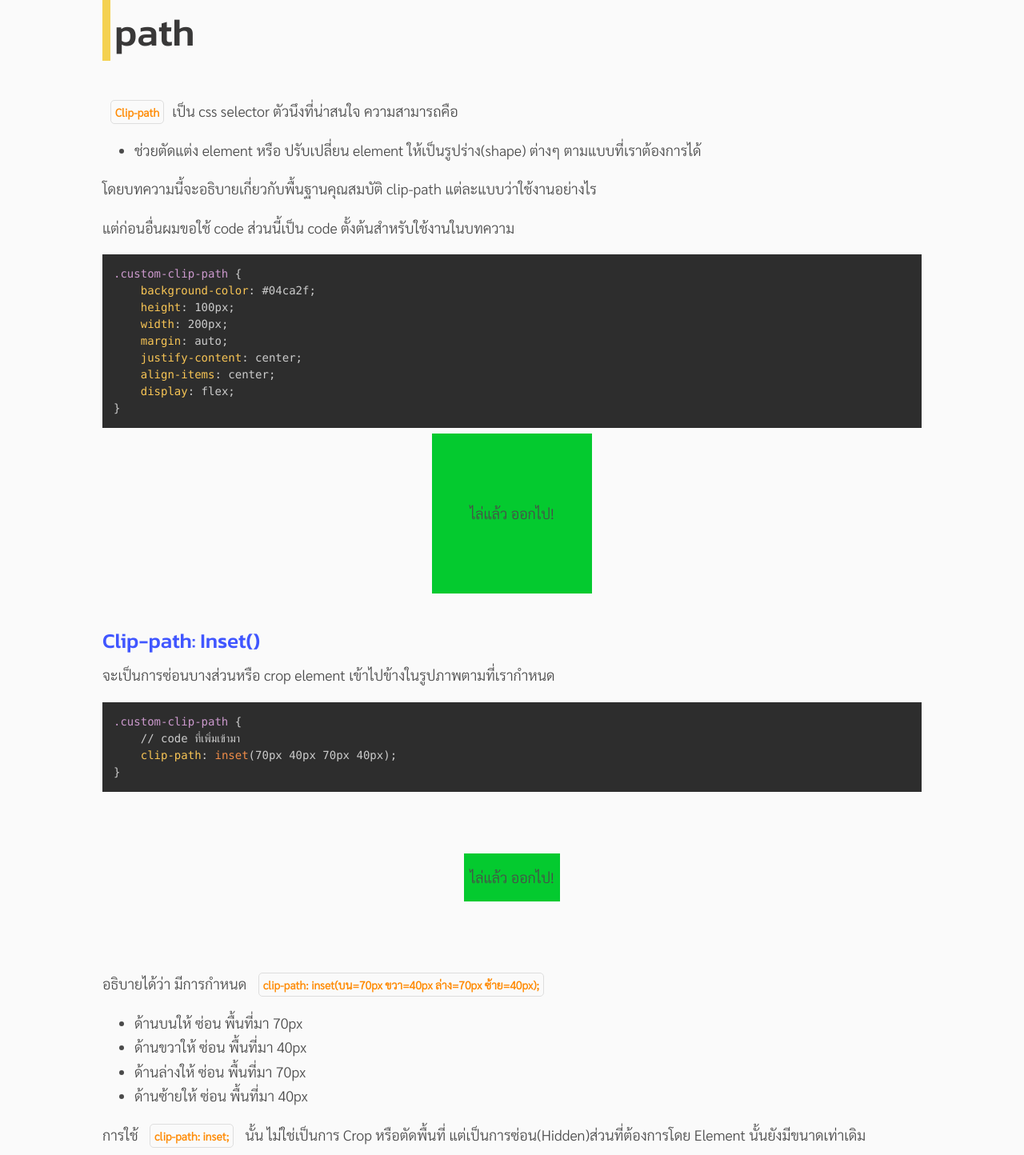
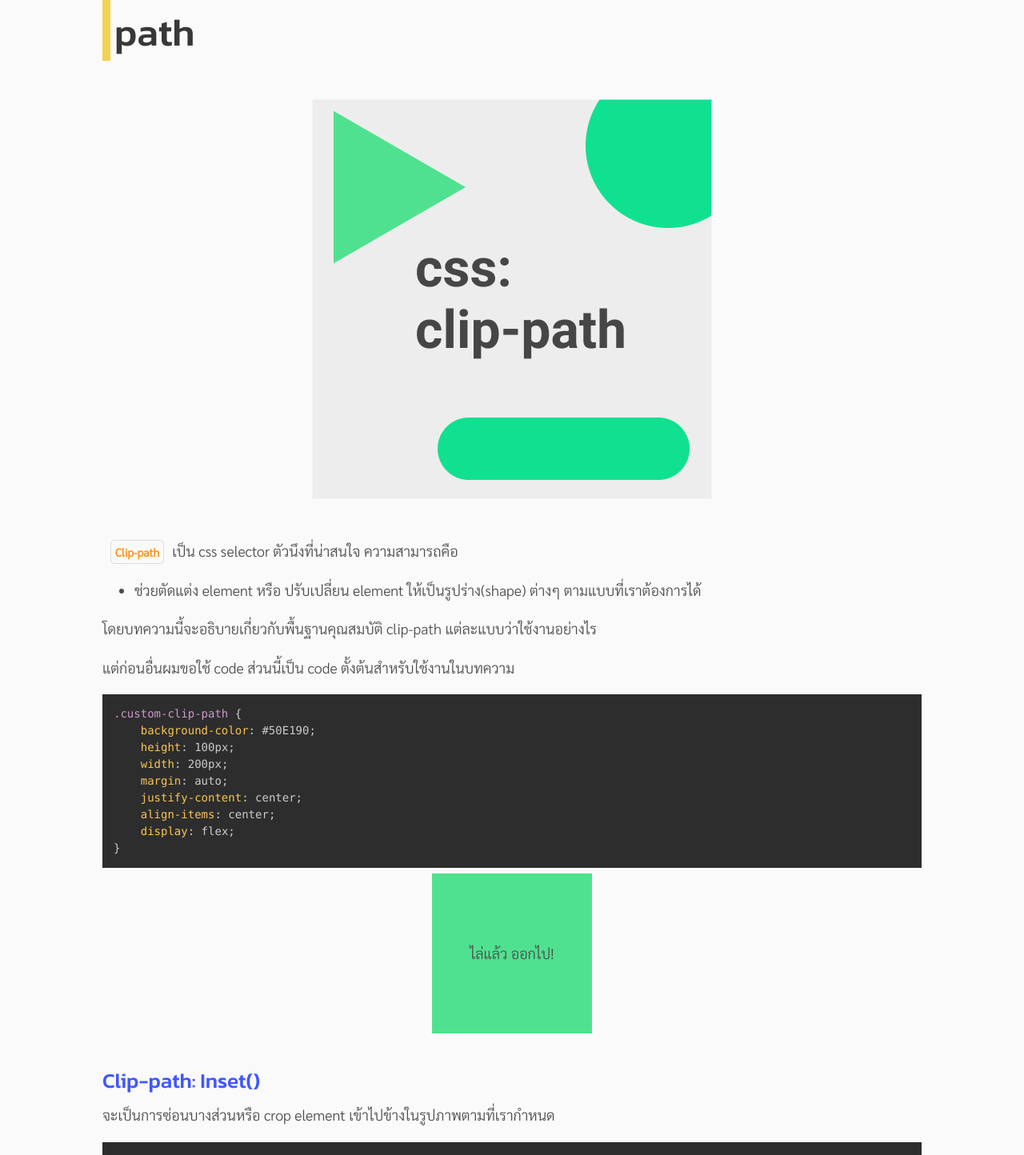
Before and after one commit to Aphiwit1/2021-next-nuengstory-v1, a Next.js app: page /posts/blog-2-clip-path in a window 1280 px wide. Shown: the part 286-1730 px from the top of the page at 80% size. Built offline with nearby package versions, Linux system fonts and the light colour scheme.

Commit message:
update cover img

```diff
--- a/components/layout.module.css
+++ b/components/layout.module.css
@@ -89,7 +89,7 @@
   align-items: center;
   flex-direction: column;
   background-color: #f5f5f57a;
-  height: 100vh;
+  height: 85vh;
   font-family: 'Kanit', sans-serif;
 }
 
@@ -166,7 +166,7 @@
 
 .footer {
   background-color: white;
-  height: 200px;
+  height: 100px;
   display: flex;
   justify-content: center;
   align-items: center;
--- a/pages/index.js
+++ b/pages/index.js
@@ -4,6 +4,7 @@ import Layout, { siteTitle } from "../components/layout";
 import styles from "../components/layout.module.css";
 import Link from "next/link";
 import ElementCenter from '../public/element_center.png'
+import ClipPathCover from "../public/Clippath.png";
 
 //home page
 export default function Home({ blogList }) {
@@ -41,7 +42,7 @@ export default function Home({ blogList }) {
             <a>
               <div className={styles.blogContainer}>
                 <div className={styles.blogImage}>
-                    <Image  alt="title logo" className={styles.imageCover} src={ElementCenter}/>
+                    <Image  alt="title logo" className={styles.imageCover} src={ClipPathCover}/>
                 </div>
                 <div className={styles.blogDetail}>
                   <div className={styles.title}>
--- a/pages/posts/blog-2-clip-path.js
+++ b/pages/posts/blog-2-clip-path.js
@@ -3,12 +3,13 @@ import Head from "next/head";
 import Content from "./content.module.css";
 import Blog2 from "./blog2.module.css";
 import Code from "../../styles/Code";
+import ClipPathCover from "../../public/Clippath.png";
 import Image from "next/image";
 import ClipPathWebsite from "../../public/clip-path-website.jpg";
 
 export default function ClipPath() {
   const cssOriginal = `.custom-clip-path {
-    background-color: #04ca2f;
+    background-color: #50E190;
     height: 100px;
     width: 200px;
     margin: auto;
@@ -64,7 +65,7 @@ export default function ClipPath() {
           {/* <meta property="og:description" content="ผมจะมี html code ตั้งต้นเพื่อใช้กับแต่ละวิธีนะครับ ตามด้านล่างนี้เลย" key="ogdesc" /> */}
           <meta
             property="og:image"
-            content="https://dl.dropboxusercontent.com/s/owwafmerbzupwyq/blog1-cover.png?dl=0"
+            content="https://dl.dropboxusercontent.com/s/8ciy7sc5kd9ifwd/Clippath.png?dl=0"
             key="ogimage"
           />
         </Head>
@@ -74,6 +75,16 @@ export default function ClipPath() {
             <div className={Content.textHeader}>
               CSS: กำหนด element เป็นรูปร่างต่างๆด้วย Clip-path
             </div>
+
+            <div className={Content.imageCoverContainer}>
+          {/* <Image alt="blog cover" className={Content.contentImageCover} layout="fill" src="https://dl.dropboxusercontent.com/s/owwafmerbzupwyq/blog1-cover.png?dl=0"  /> */}
+          <Image
+        src={ClipPathCover}
+        alt="Element-center"
+        width={500}
+        height={500}
+      />
+          </div>
 
             <div className={Content.textContent}>
               <strong className={Content.Highlight}>Clip-path</strong>เป็น css
--- a/pages/posts/blog2.module.css
+++ b/pages/posts/blog2.module.css
@@ -1,5 +1,5 @@
 .OriginalCode {
-    background-color: #04ca2f;
+    background-color: #50E190;
     height: 200px;
     width: 200px;
     margin: auto;
@@ -9,7 +9,7 @@
 }
 
 .Inset {
-    background-color: #04ca2f;
+    background-color: #50E190;
     height: 200px;
     width: 200px;
     margin: auto;
@@ -20,7 +20,7 @@
 }
 
 .InsetWithRound {
-    background-color: #04ca2f;
+    background-color: #50E190;
     height: 200px;
     width: 200px;
     margin: auto;
@@ -31,7 +31,7 @@
 }
 
 .Circle {
-    background-color: #04ca2f;
+    background-color: #50E190;
     height: 200px;
     width: 200px;
     margin: auto;
@@ -42,7 +42,7 @@
 }
 
 .CircleWithAt {
-    background-color: #04ca2f;
+    background-color: #50E190;
     height: 200px;
     width: 200px;
     margin: auto;
@@ -53,7 +53,7 @@
 }
 
 .Polygon {
-    background-color: #04ca2f;
+    background-color: #50E190;
     height: 200px;
     width: 200px;
     margin: auto;
@@ -65,7 +65,7 @@
 
 
 .Ellipse {
-    background-color: #04ca2f;
+    background-color: #50E190;
     height: 200px;
     width: 200px;
     margin: auto;
```
Also changed, not shown: public/Clippath.png (added).
